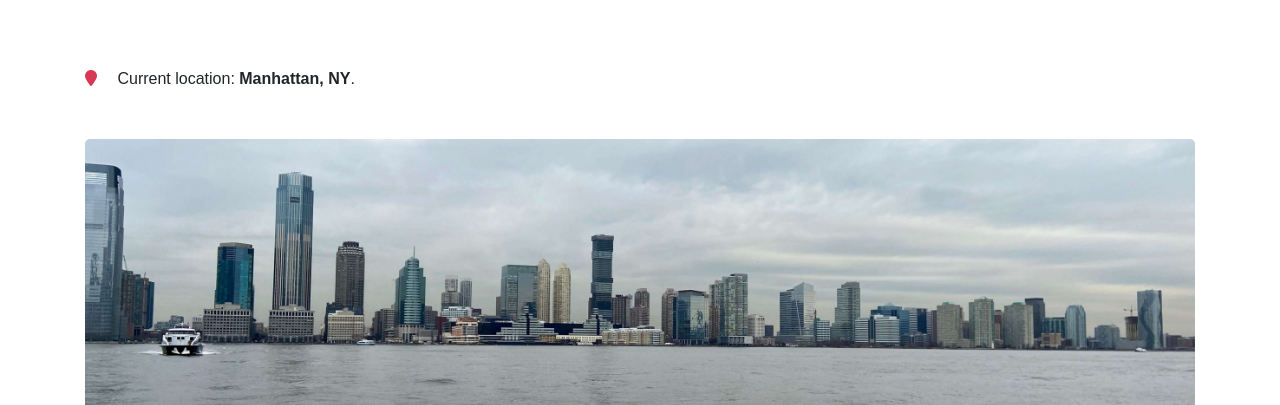
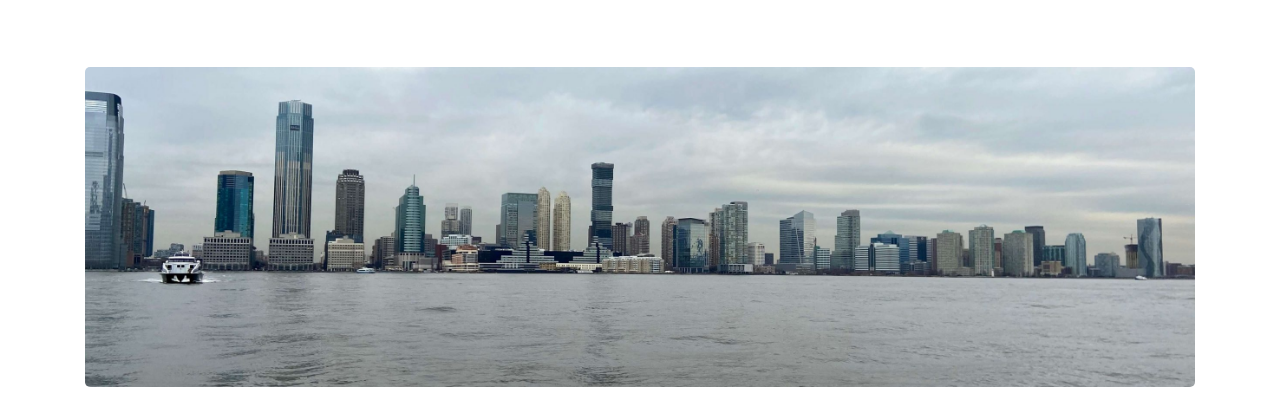
Before and after one commit to moreirapontocom/lucasmoreira-portfolio, a website: page index.html in a window 1280 px wide. Shown: the part 395-800 px from the top of the page. Drawn offline with nearby package versions, Linux system fonts and the light colour scheme.

Commit message:
Revert "Added current location"

```diff
--- a/index.html
+++ b/index.html
@@ -37,10 +37,6 @@
 			</div>
         </div>
     </header>
-
-	<div class="container mb-5">
-		<i class="fas fa-map-marker mr-3 text-primary"></i> Current location: <strong>Manhattan, NY</strong>.
-	</div>
 
 	<section class="main-image">
 		<div class="container">
```
